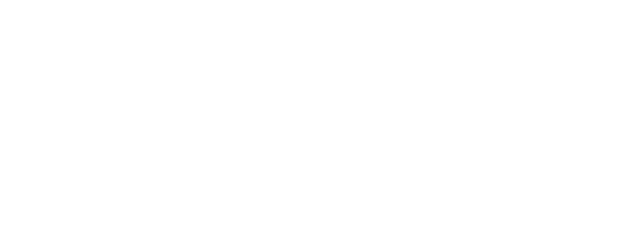
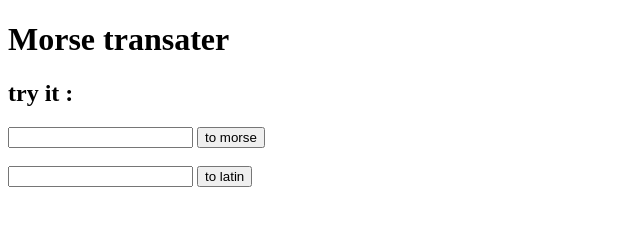
Before and after one commit to elsacatoire/exos-indiv, a plain HTML site: page 4.MorseJS/exoIndiv4Morse.html in a window 1280 px wide. Shown: the whole page, without its empty margins (0-640 px from the left). Drawn offline with Linux system fonts and the light colour scheme.

Commit message:
commence Html

```diff
--- a/4.MorseJS/exoIndiv4Morse.html
+++ b/4.MorseJS/exoIndiv4Morse.html
@@ -9,6 +9,16 @@
 </head>
 
 <body>
+    <h1>Morse transater</h1>
+    <h2>try it :</h2>
+    <form id="translater">
+        <input id="latin" type="text" name="translate in morse">
+        <input type="submit" value="to morse" onclick="getLatin()">
+        <br>
+        <br>
+        <input id="morse" type="text" name="translate in latin characters">
+        <input type="submit" value="to latin" onclick="getMorse()">
+    </form>
 
     <script src="exoIndiv4Morse.js">
 
--- a/4.MorseJS/exoIndiv4Morse.js
+++ b/4.MorseJS/exoIndiv4Morse.js
@@ -127,11 +127,31 @@ function decode(textMorse) {
     let resultMorse = arrFinalMorse.join("")
     return resultMorse.toLocaleLowerCase()
 }
+console.log(decode(morseToDecode))
+
+//ETAPE 5
+//mettre le traducteur sur un epage HTML pour récupérer les inputs à traduire
+//fonction event pour les submits
 
 
-console.log(decode(morseToDecode))
+console.log(valeur)
 
+function getLatin() {
+    var input = ""
+    var latinFinal = ""
+    inputLatin = document.getElementById("latin").value
+    latinFinal = encode(inputLatin)
+    console.log(latinFinal)
+    return latinFinal
+}
 
+//var latinTranslation = encode(input)
+
+function getMorse() {
+    var input = ""
+    input = document.getElementById("morse").value
+    return input
+}
 
 
 //un joli code qui ne sert à rien
```
